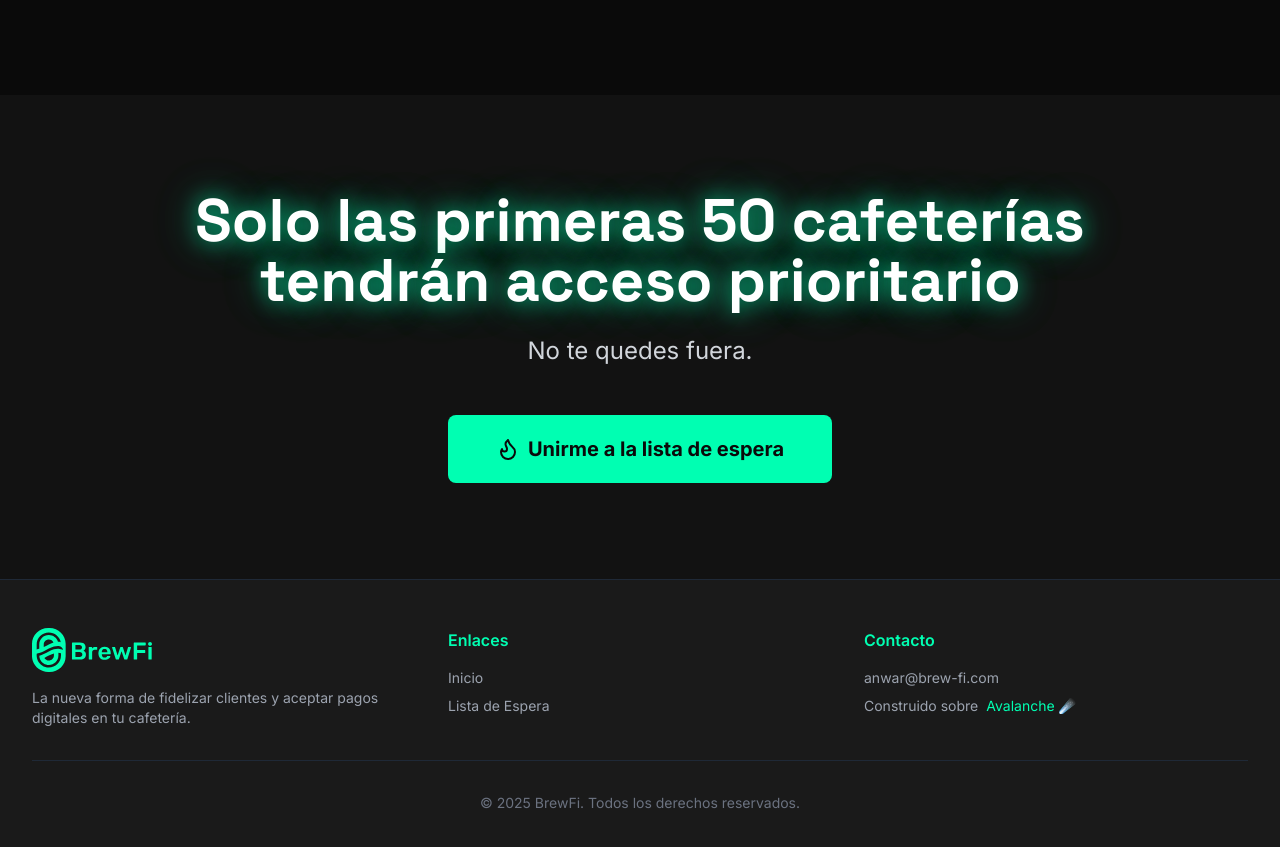
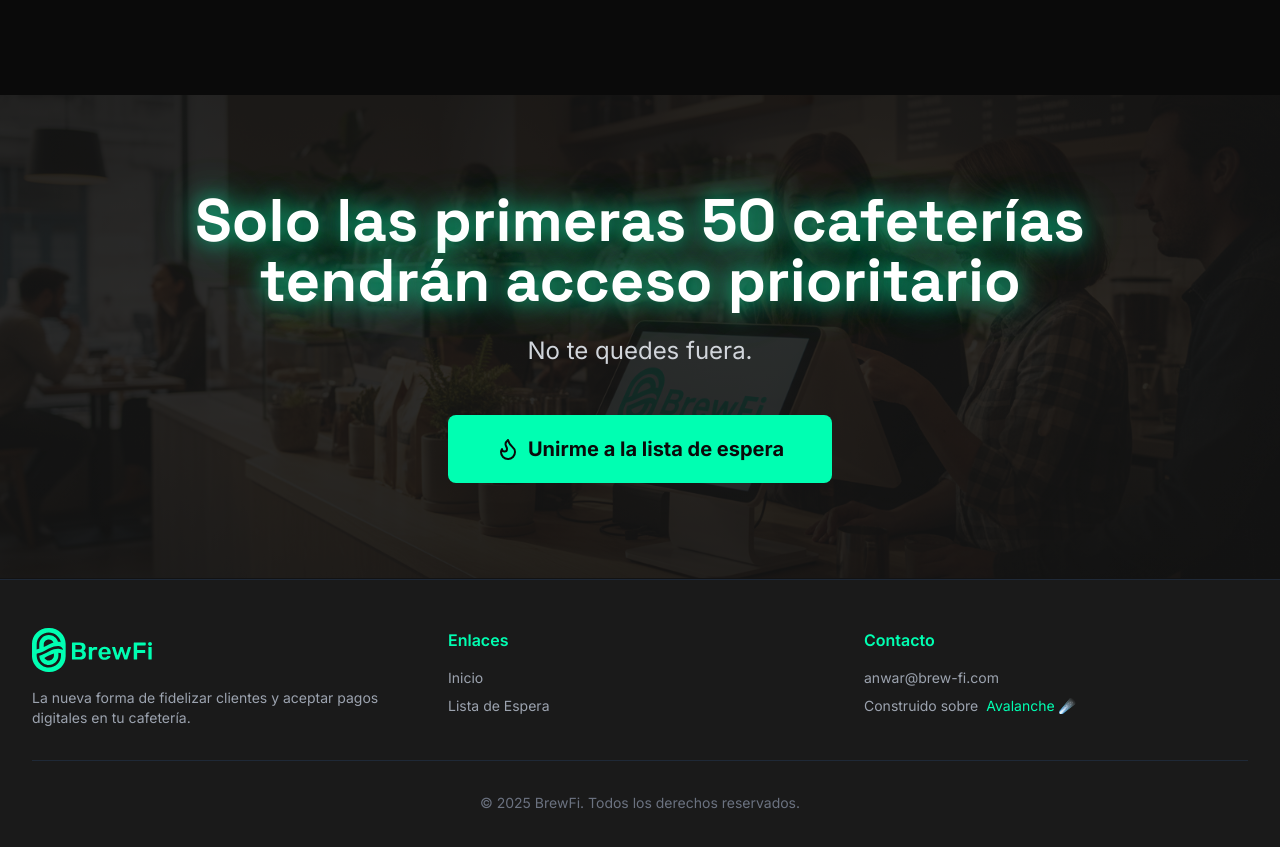
Before and after one commit to zleypner/brewfi_landing, a Next.js app: page / in a window 1280 px wide. Shown: the part 4248-5095 px from the top of the page. Built offline with nearby package versions, Linux system fonts and the light colour scheme.

Commit message:
fix: fix img issue

```diff
--- a/app/page.tsx
+++ b/app/page.tsx
@@ -263,7 +263,7 @@
       <section className="section-container bg-brewfi-darkGray/50 text-center relative overflow-hidden min-h-[360px] md:min-h-[420px]">
         {/* Background banner image for CTA (preserves 1608x608 ratio) */}
         <div className="pointer-events-none absolute inset-0 -z-10 flex items-center justify-center">
-          <div className="absolute inset-0 hidden">
+          <div className="absolute inset-0 hidden md:block">
             <Image
               src="/1.png"
               alt="BrewFi CTA banner"
```
